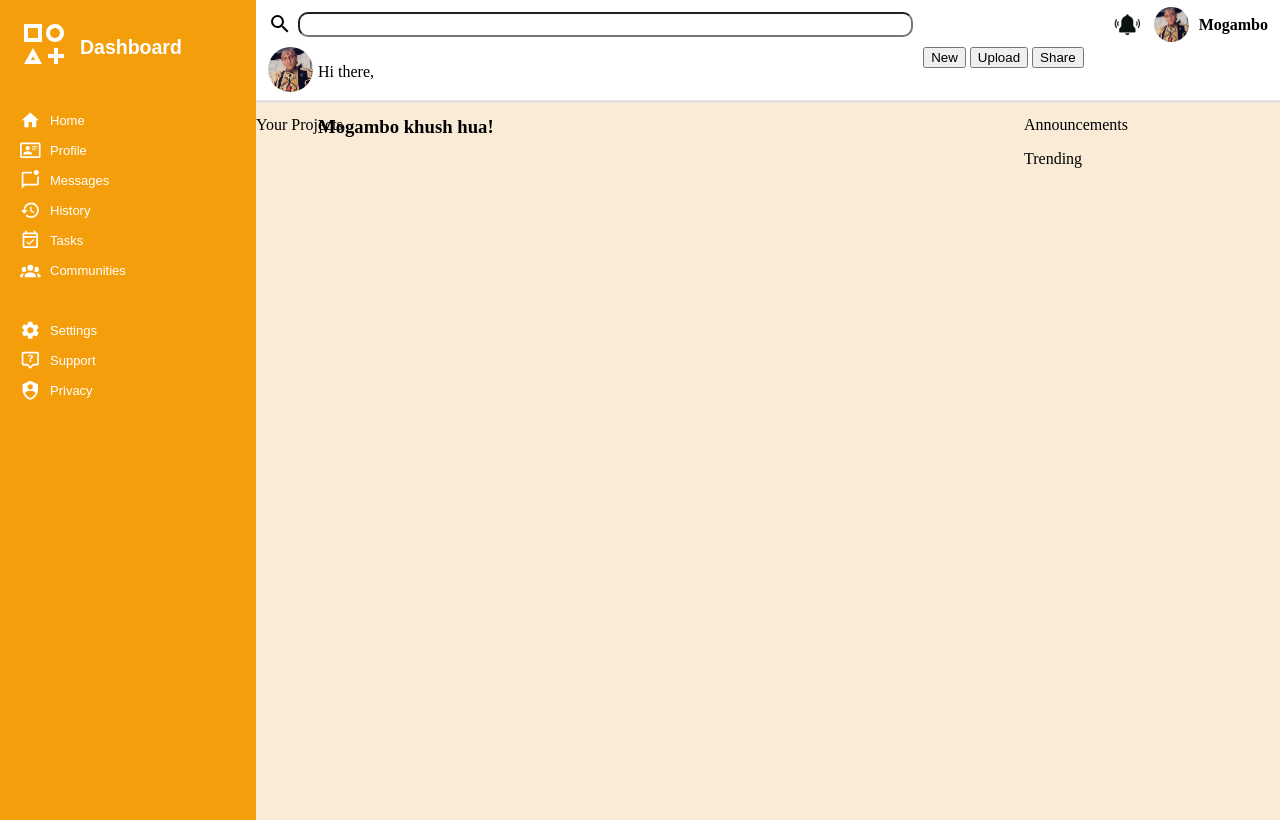
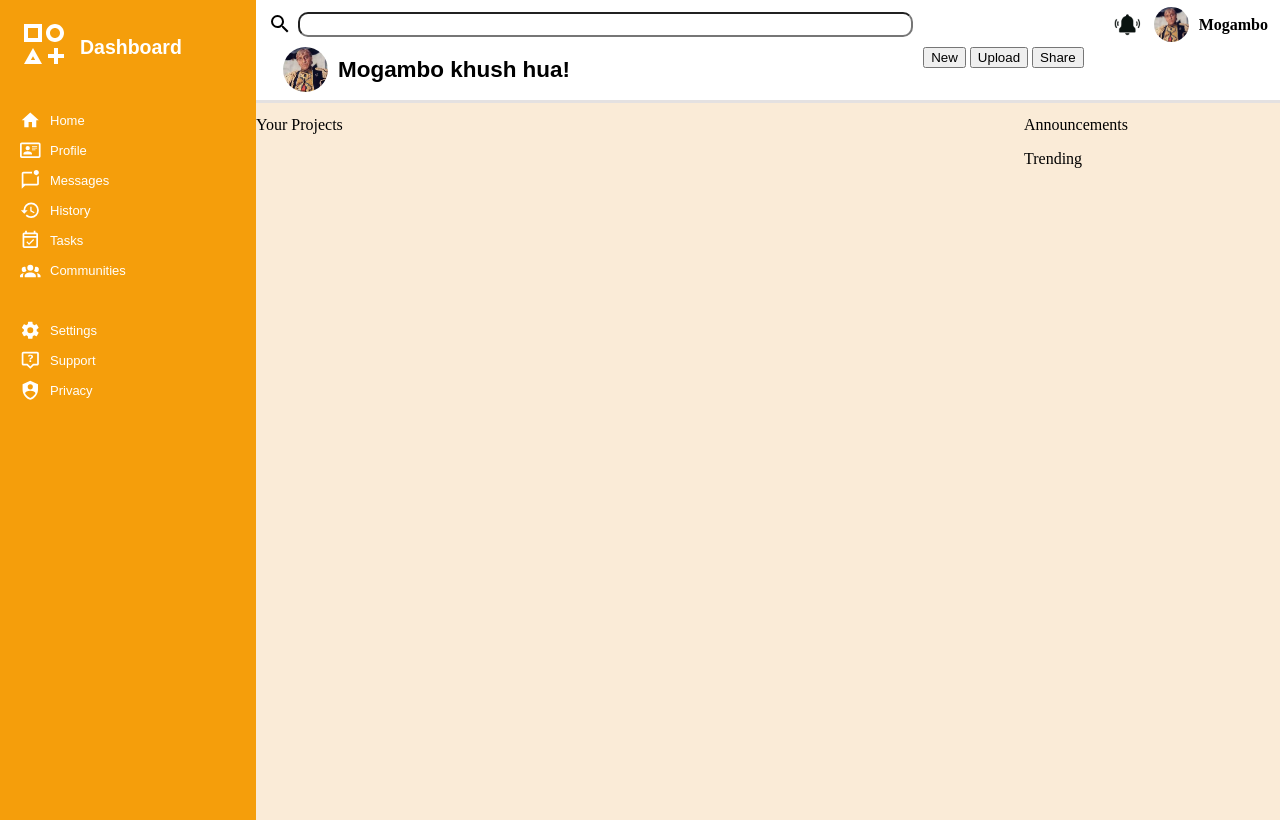
Before and after one commit to ItsWip/odin_projects, a plain HTML site: page 06.dashboard/index.html in a window 1280 px wide. Drawn offline with Linux system fonts and the light colour scheme.

```diff
--- a/06.dashboard/index.css
+++ b/06.dashboard/index.css
@@ -66,18 +66,20 @@ body{
     gap: 10px;
 }
 .welcome{
+    margin: 20px 15px 10px;
+
+    font-size: larger;
+    font-family: sans-serif;
+    font-weight: bolder;
     grid-column: 1/2;
     grid-row: 3/4;
-    display: grid;
-    grid-template-columns: 50px 1fr;
-    grid-row: 20px 30px;
+    display: flex;
+    align-items: center;
+    justify-content: left;
 }
 #mogambo{
-    grid-row: 1/3;
-
-}
-.welcome p{
-
+    border-radius: 22.5px;
+    margin-right: 10px;
 }
 .button{
     grid-column: 2/3;
--- a/06.dashboard/index.html
+++ b/06.dashboard/index.html
@@ -5,7 +5,6 @@
   <meta name="viewport" content="width=device-width, initial-scale=1.0">
   <title>Document</title>
   <link rel="stylesheet" href="index.css">
-  <script src="index.js"></script>
 </head>
 <body>
 
@@ -60,8 +59,8 @@
       <h4>Mogambo</h4>
     </div>
     <div class="welcome">
-      <img src="img/mogambo.png" height="45px" width="45px" style="border-radius: 22.5px;" id="mogambo">
-      <p class="hi">Hi there,</p>
+      <img src="img/mogambo.png" height="45px" width="45px" id="mogambo">
+      <p class="hi">
       <h3>Mogambo khush hua!</h3>
     </div>
     <div class="button">
```
